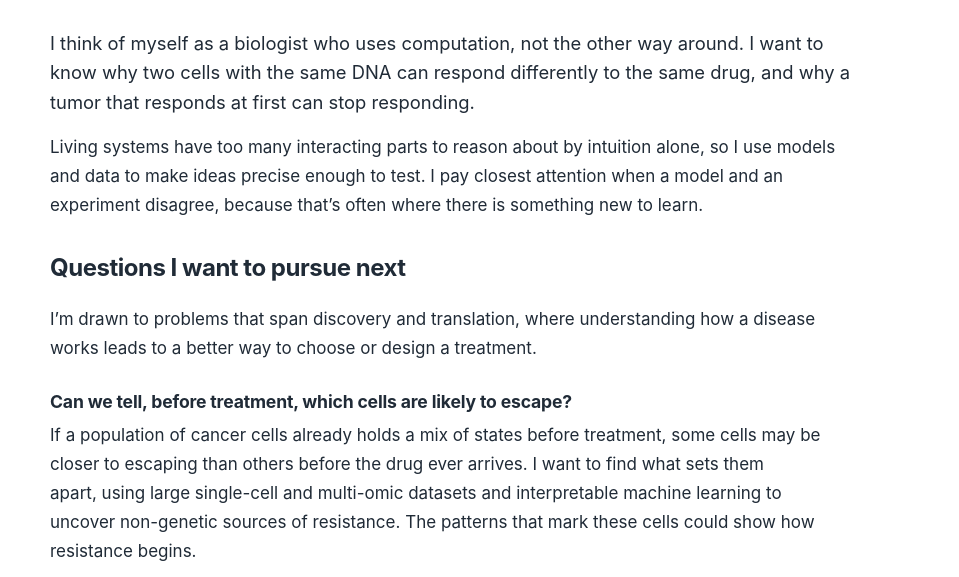
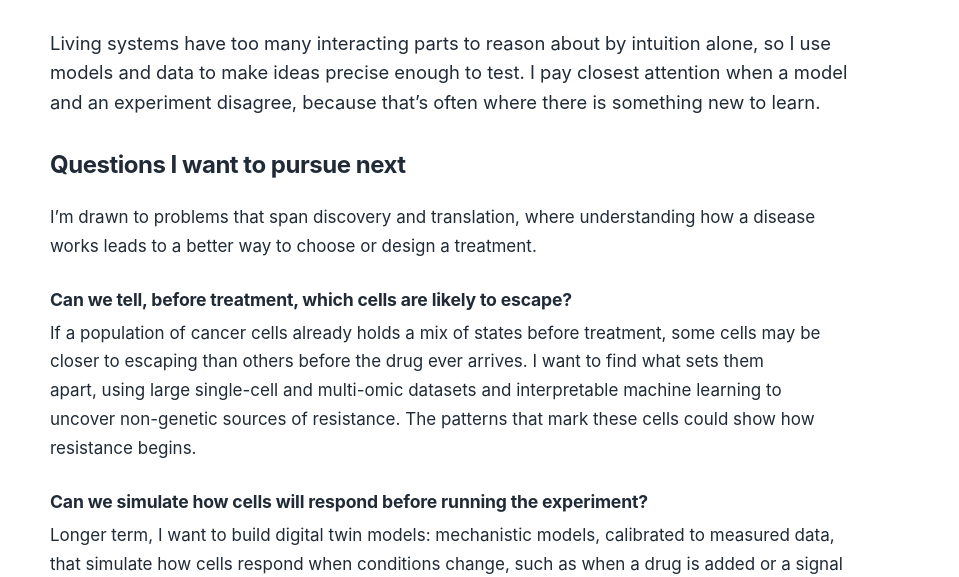
Before and after one commit to YonaNeg/YonaNeg.github.io, an Astro site: page /about in a window 1280 px wide. Shown: the part 223-800 px from the top of the page, without its empty margins (160-1119 px from the left). Built offline with nearby package versions, Linux system fonts and the light colour scheme; Astro itself is replaced by a stand-in of ours.

Commit message:
Update about page

```diff
--- a/src/pages/about.astro
+++ b/src/pages/about.astro
@@ -10,11 +10,6 @@ import { withBase } from '../utils/paths';
 
     <section class="bio-section">
       <p class="about-lede">
-        I think of myself as a biologist who uses computation, not the other way around. I want to
-        know why two cells with the same DNA can respond differently to the same drug, and why a tumor
-        that responds at first can stop responding.
-      </p>
-      <p>
         Living systems have too many interacting parts to reason about by intuition alone, so I use
         models and data to make ideas precise enough to test. I pay closest attention when a model
         and an experiment disagree, because that’s often where there is something new to learn.
```
